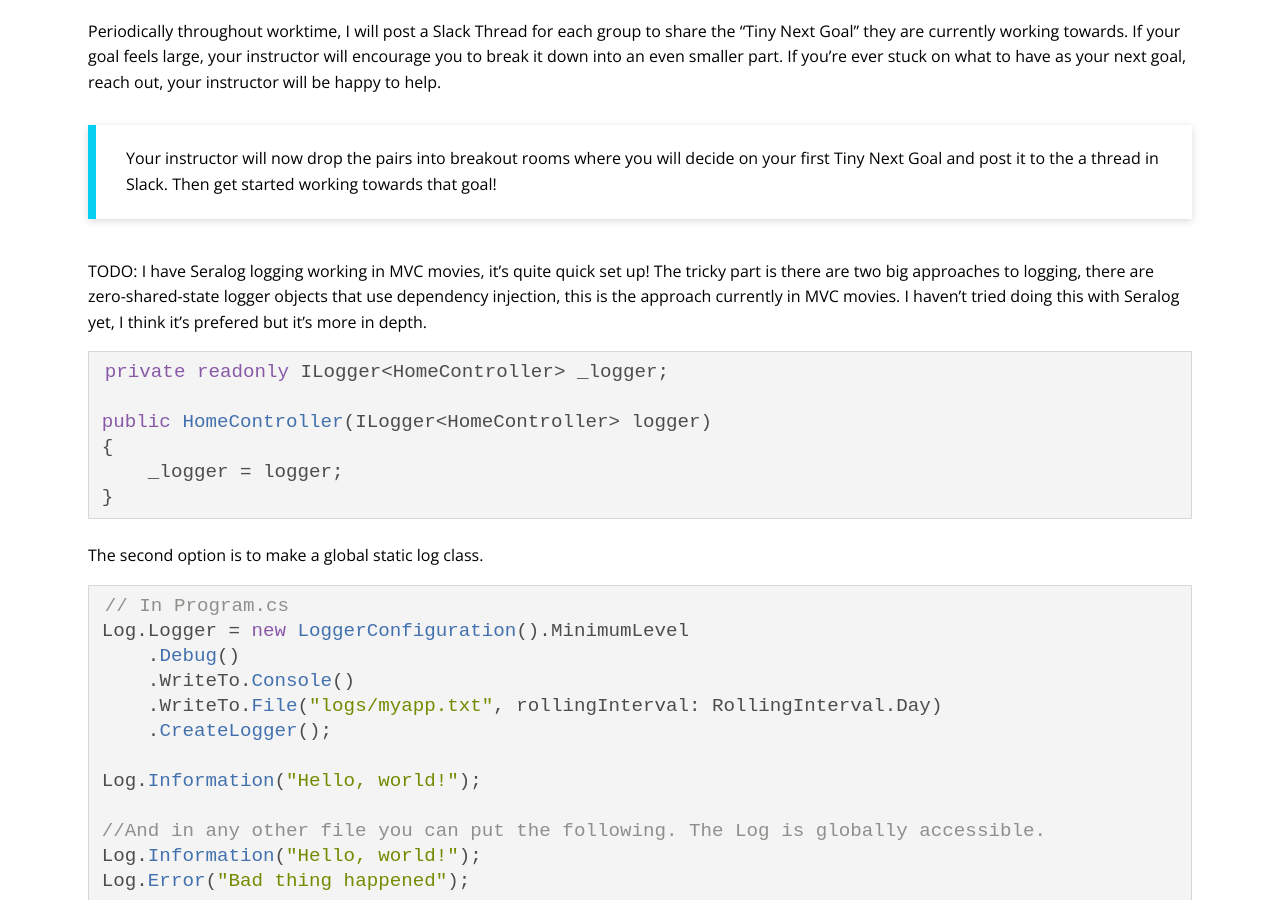
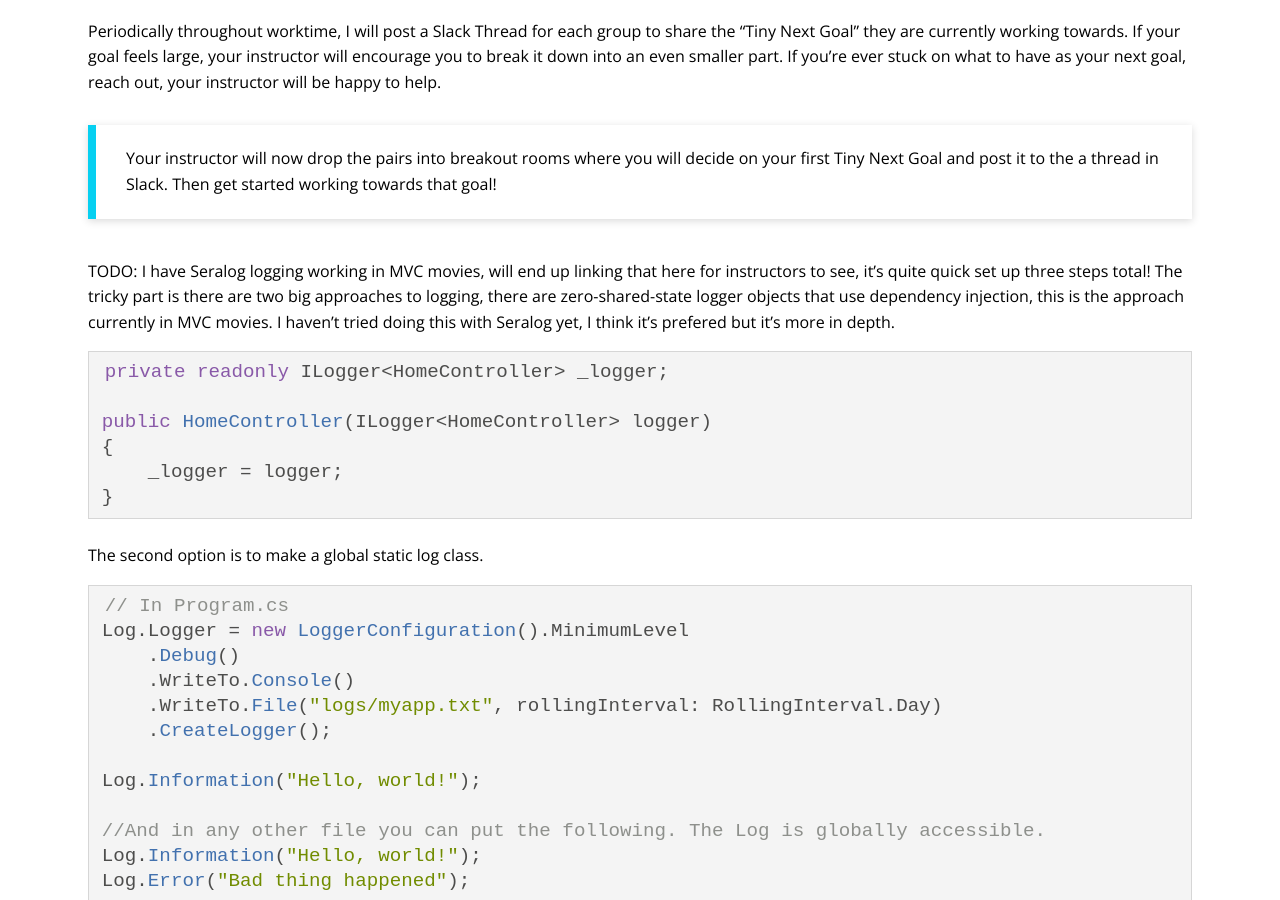
Before and after one commit to turingschool/launch-curriculum, a Jekyll site: the page built from module5/lessons/Week1/Logging.md, in a window 1280 px wide and 900 px high, scrolled down 2329 px. Built offline with Jekyll 4.4.1, drawn with Linux system fonts in a browser that asks for light colours; nearby versions of some CDN libraries; comment, search, counter and statistics services are not loaded.

Commit message:
Update the index and rearange weeks 1 and 2

````diff
--- a/module5/lessons/Week2/Logging.md
+++ b/module5/lessons/Week1/Logging.md
@@ -109,7 +109,7 @@ Your instructor will now drop the pairs into breakout rooms where you will decid
 </aside>
 
 
-TODO: I have Seralog logging working in MVC movies, it's quite quick set up! The tricky part is there are two big approaches to logging, there are zero-shared-state logger objects that use dependency injection, this is the approach currently in MVC movies. I haven't tried doing this with Seralog yet, I think it's prefered but it's more in depth.
+TODO: I have Seralog logging working in MVC movies, will end up linking that here for instructors to see, it's quite quick set up three steps total! The tricky part is there are two big approaches to logging, there are zero-shared-state logger objects that use dependency injection, this is the approach currently in MVC movies. I haven't tried doing this with Seralog yet, I think it's prefered but it's more in depth.
 
 ```c#
 private readonly ILogger<HomeController> _logger;
````
Also changed, not shown: module5/index.md (+5 -1 lines), module5/lessons/Week2/RefactoringPatterns.md (renamed from module5/lessons/Week1/RefactoringPatterns.md), module5/preparation/Week1/Logging.md (renamed from module5/preparation/Week2/Logging.md), module5/preparation/Week2/RefactoringPatterns.md (renamed from module5/preparation/RefactoringPatterns.md).
